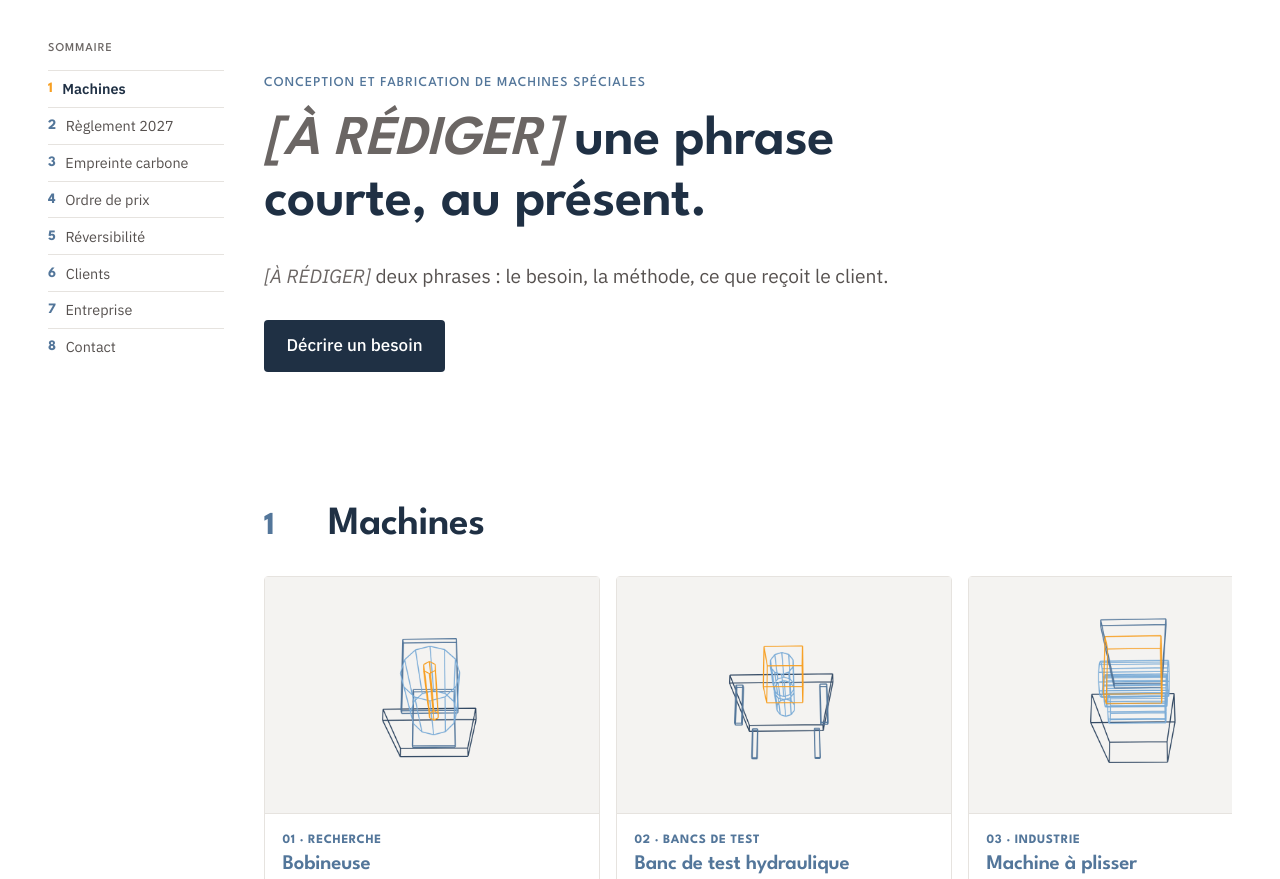
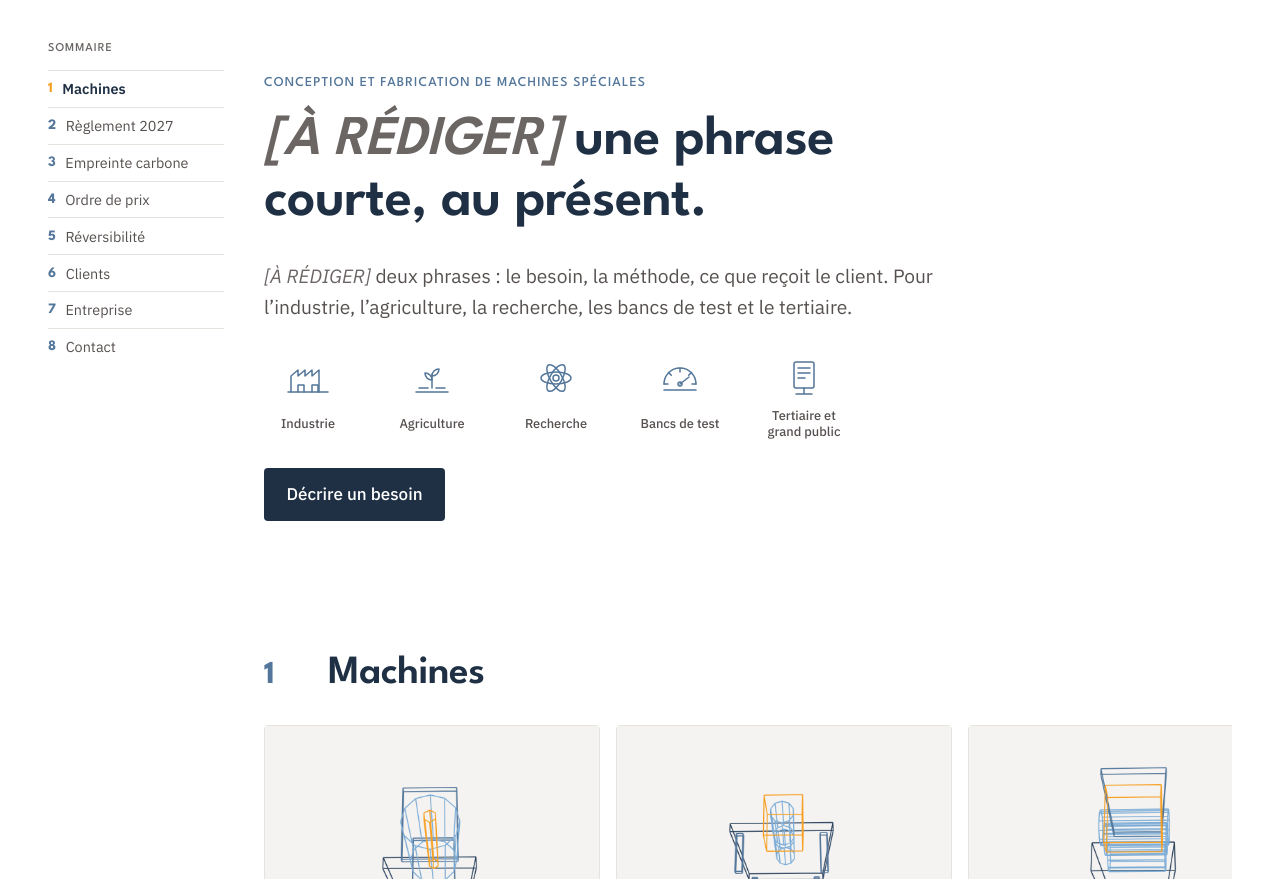
Before and after one commit to automachine-net/automachine-net.github.io, an Astro site: page /maquettes/finale in a window 1280 px wide. Shown: the part 73-952 px from the top of the page. Built offline with nearby package versions, Linux system fonts and the light colour scheme; Astro itself is replaced by a stand-in of ours.

Commit message:
Maquette finale : logos clients, pictogrammes de secteurs dessinés, corrections
- sept logos clients intégrés (droit d'usage confirmé par le dirigeant)
- secteurs annoncés dans l'introduction et rappelés par cinq pictogrammes au trait,
  dessinés dans la palette ; les illustrations fournies sont écartées (hors palette,
  aspect banque d'images exclu par la direction artistique)
- estimateur de prix : pistes d'entrées notées (encombrement, robots, sécurité)
- volumes 3D : la boucle d'animation s'arrête hors écran et quand rien ne bouge
- logos : hauteur fixée pour éviter le saut de mise en page au chargement
- bouton du quiz : « Continuer » sans mention du nombre de questions

```diff
--- /dev/null
+++ b/src/components/IconeSecteur.astro
@@ -0,0 +1,79 @@
+---
+// Pictogrammes de secteurs, dessinés au trait dans la palette Automachine.
+// Choix assumé : les illustrations fournies dans les ressources sont des vectoriels
+// d'aspect « banque d'images », hors palette, que la direction artistique exclut.
+// Ces tracés reprennent le langage filaire des volumes 3D de la page.
+interface Props {
+	secteur: string;
+	taille?: number;
+}
+const { secteur, taille = 48 } = Astro.props;
+---
+
+<svg
+	width={taille}
+	height={taille}
+	viewBox="0 0 48 48"
+	fill="none"
+	stroke="currentColor"
+	stroke-width="1.5"
+	stroke-linecap="round"
+	stroke-linejoin="round"
+	aria-hidden="true"
+	focusable="false"
+>
+	{
+		secteur === 'industrie' && (
+			<>
+				{/* Atelier : toit en dents de scie, lisible même en petit */}
+				<path d="M7 38V22l7-6v6l7-6v6l7-6v6l7-6v22" />
+				<path d="M4 38h40" />
+				<path d="M14 38v-7h6v7M28 38v-7h6v7" />
+			</>
+		)
+	}
+	{
+		secteur === 'agriculture' && (
+			<>
+				{/* Pousse et sillons */}
+				<path d="M24 34V20" />
+				<path d="M24 22c0-4 3-7 7-7 0 4-3 7-7 7Z" />
+				<path d="M24 26c0-4-3-7-7-7 0 4 3 7 7 7Z" />
+				<path d="M8 38h32M11 34h9M28 34h9" />
+			</>
+		)
+	}
+	{
+		secteur === 'recherche' && (
+			<>
+				{/* Atome : laboratoire et recherche */}
+				<circle cx="24" cy="24" r="3" />
+				<ellipse cx="24" cy="24" rx="15" ry="6" />
+				<ellipse cx="24" cy="24" rx="15" ry="6" transform="rotate(60 24 24)" />
+				<ellipse cx="24" cy="24" rx="15" ry="6" transform="rotate(120 24 24)" />
+			</>
+		)
+	}
+	{
+		secteur === 'bancs-de-test' && (
+			<>
+				{/* Cadran de mesure */}
+				<path d="M8 30a16 16 0 0 1 32 0" />
+				<path d="M24 30l9-7" />
+				<circle cx="24" cy="30" r="2" />
+				<path d="M8 30h4M36 30h4M12.5 18.5l2.8 2.8M35.5 18.5l-2.8 2.8M24 14v4" />
+				<path d="M8 36h32" />
+			</>
+		)
+	}
+	{
+		secteur === 'tertiaire' && (
+			<>
+				{/* Borne interactive */}
+				<rect x="14" y="8" width="20" height="26" rx="2" />
+				<path d="M18 14h12M18 19h12M18 24h7" />
+				<path d="M24 34v6M16 40h16" />
+			</>
+		)
+	}
+</svg>
--- a/src/data/maquette.ts
+++ b/src/data/maquette.ts
@@ -32,17 +32,16 @@ export const secteurs = [
 	{ slug: 'tertiaire', nom: 'Tertiaire et grand public' },
 ];
 
-// Logos présents dans le dossier ressources fourni par le dirigeant.
-// Aucun logo n'est publié tant que l'accord d'usage de la marque n'est pas confirmé :
-// la maquette affiche des cadres à la bonne taille portant le nom en texte.
+// Logos fournis par le dirigeant, dont il a confirmé le droit d'usage le 2026-09-02.
+// Fichiers de 200 × 200 px, fond blanc, issus du dossier ressources.
 export const clients = [
-	{ nom: 'Airbus', logo: null },
-	{ nom: 'SNCF', logo: null },
-	{ nom: 'EDF', logo: null },
-	{ nom: 'CEA', logo: null },
-	{ nom: 'Siemens', logo: null },
-	{ nom: 'Faiveley Transport', logo: null },
-	{ nom: 'YOTEQ', logo: null },
+	{ nom: 'Airbus', logo: '/images/clients/airbus.png' },
+	{ nom: 'SNCF', logo: '/images/clients/sncf.png' },
+	{ nom: 'EDF', logo: '/images/clients/edf.png' },
+	{ nom: 'CEA', logo: '/images/clients/cea.png' },
+	{ nom: 'Faiveley Transport', logo: '/images/clients/faiveley-transport.png' },
+	{ nom: 'Filtratech', logo: '/images/clients/filtratech.png' },
+	{ nom: 'Yoteq', logo: '/images/clients/yoteq.png' },
 ];
 
 // Conservé pour les maquettes A, B et C (premières propositions). La maquette finale
--- a/src/pages/maquettes/finale.astro
+++ b/src/pages/maquettes/finale.astro
@@ -5,7 +5,8 @@
 // titré par ce qu'il fait), textes parasites supprimés, section Secteurs remplacée par
 // une bande de clients.
 import Maquette from '../../layouts/Maquette.astro';
-import { navigation, machines, clients, chiffres, dateReglement } from '../../data/maquette';
+import IconeSecteur from '../../components/IconeSecteur.astro';
+import { navigation, machines, secteurs, clients, chiffres, dateReglement } from '../../data/maquette';
 import quiz from '../../../content/quiz/reglement-machines.json';
 
 const sommaire = [
@@ -51,7 +52,20 @@ const article = (r: string) => r.replace(/^art\.\s*/i, 'article ');
 			<section class="ouverture">
 				<p class="surtitre">Conception et fabrication de machines spéciales</p>
 				<h1><span class="a-rediger">[À RÉDIGER]</span> une phrase courte, au présent.</h1>
-				<p class="chapeau"><span class="a-rediger">[À RÉDIGER]</span> deux phrases : le besoin, la méthode, ce que reçoit le client.</p>
+				<p class="chapeau">
+					<span class="a-rediger">[À RÉDIGER]</span> deux phrases : le besoin, la méthode, ce que reçoit
+					le client. Pour l’industrie, l’agriculture, la recherche, les bancs de test et le tertiaire.
+				</p>
+				<ul class="secteurs" aria-label="Secteurs pris en charge">
+					{
+						secteurs.map((s) => (
+							<li>
+								<IconeSecteur secteur={s.slug} />
+								<span>{s.nom}</span>
+							</li>
+						))
+					}
+				</ul>
 				<p class="actions"><a class="bouton" href="/contact">Décrire un besoin</a></p>
 			</section>
 
@@ -84,8 +98,8 @@ const article = (r: string) => r.replace(/^art\.\s*/i, 'article ');
 					<span class="num">2</span>
 					<h2>Serez-vous prêt le 20 janvier 2027 ?</h2>
 					<p class="partie__note">
-						Le règlement (UE) 2023/1230 remplace la directive 2006/42/CE.
-						<strong><span data-echeance={dateReglement}><span data-jours>—</span> jours</span></strong> pour s’y préparer.
+						Le règlement (UE) 2023/1230 remplace la directive 2006/42/CE. Il reste
+						<strong><span data-echeance={dateReglement}> <span data-jours>—</span> jours</span></strong> pour s’y préparer.
 					</p>
 				</header>
 
@@ -112,7 +126,7 @@ const article = (r: string) => r.replace(/^art\.\s*/i, 'article ');
 						}
 					</ol>
 					<p class="quiz__pied">
-						<a class="bouton" href="/outils/quiz-reglement-machines">Continuer, 64 questions</a>
+						<a class="bouton" href="/outils/quiz-reglement-machines">Continuer</a>
 						<span class="note">{quiz.mention}</span>
 					</p>
 				</div>
@@ -156,7 +170,11 @@ const article = (r: string) => r.replace(/^art\.\s*/i, 'article ');
 					<p class="partie__note">Un ordre de grandeur en quelques questions, avant même de nous appeler.</p>
 				</header>
 				<div class="visuel visuel--module">
-					<span>[MODULE À DÉFINIR ENSEMBLE] estimation d’un ordre de prix. Méthode, bornes et avertissements à arrêter avec le dirigeant.</span>
+					<span>
+						[MODULE À DÉFINIR ENSEMBLE] pistes d’entrées évoquées : encombrement de la machine,
+						nombre de robots, niveau de sécurité demandé. Méthode, bornes et avertissements à arrêter
+						avant toute mise en ligne.
+					</span>
 				</div>
 			</section>
 
@@ -185,9 +203,14 @@ const article = (r: string) => r.replace(/^art\.\s*/i, 'article ');
 					<h2>Ils nous ont fait confiance</h2>
 				</header>
 				<ul class="clients">
-					{clients.map((c) => <li><span>{c.nom}</span></li>)}
+					{
+						clients.map((c) => (
+							<li>
+								<img src={c.logo} alt={c.nom} width="200" height="200" loading="lazy" />
+							</li>
+						))
+					}
 				</ul>
-				<p class="a-rediger">[ACCORD À CONFIRMER] les logos ne seront publiés qu’après votre confirmation du droit d’usage de chaque marque. Les cadres ci-dessus montrent l’emplacement et la taille.</p>
 			</section>
 
 			<!-- 7. Entreprise -->
@@ -241,7 +264,8 @@ const article = (r: string) => r.replace(/^art\.\s*/i, 'article ');
 	<script>
 		import { modeles, monterScene } from '../../scripts/filaire';
 
-		// Une scène par carte machine.
+		// Une scène par carte machine. Rotation lente continue, arrêtée dès que le volume sort
+		// de l'écran et pour les visiteurs qui demandent moins d'animation.
 		document.querySelectorAll<HTMLCanvasElement>('[data-cartes] canvas').forEach((c) => {
 			const m = modeles.find((x) => x.slug === c.dataset.slug);
 			if (m) monterScene(c, m, { echelle: 0.2, trait: 1.5 });
@@ -372,10 +396,16 @@ const article = (r: string) => r.replace(/^art\.\s*/i, 'article ');
 	.criteres { padding-left: 1.2rem; font-size: 1.05rem; }
 	.criteres li { margin-bottom: 0.6rem; }
 
+	/* Secteurs : bande de pictogrammes sous l'introduction */
+	.secteurs { list-style: none; margin: 2rem 0 0; padding: 0; display: flex; flex-wrap: wrap; gap: 1.75rem 2.25rem; }
+	.secteurs li { display: grid; justify-items: center; gap: 0.35rem; color: var(--bleu); width: 5.5rem; text-align: center; }
+	.secteurs span { font-size: 0.8rem; font-weight: 500; color: var(--gris); line-height: 1.25; }
+
 	/* Clients */
-	.clients { list-style: none; margin: 0; padding: 0; display: grid; grid-template-columns: repeat(auto-fit, minmax(9rem, 1fr)); gap: 1px; background: var(--gris-moyen); border: 1px solid var(--gris-moyen); }
-	.clients li { background: var(--blanc); display: grid; place-items: center; min-height: 6rem; padding: 1rem; }
-	.clients span { font-family: var(--titres); font-weight: 600; font-size: 1.1rem; color: var(--gris-leger); }
+	.clients { list-style: none; margin: 0; padding: 0; display: grid; grid-template-columns: repeat(auto-fit, minmax(8rem, 1fr)); gap: 1px; background: var(--gris-moyen); border: 1px solid var(--gris-moyen); }
+	.clients li { background: var(--blanc); display: grid; place-items: center; min-height: 7rem; padding: 1rem; }
+	/* Hauteur fixée : la place est réservée avant le chargement, la mise en page ne saute pas. */
+	.clients img { width: 100%; height: 4.5rem; object-fit: contain; }
 
 	/* Entreprise */
 	.partie--sombre { background: var(--bleu-sombre); color: var(--blanc); margin: 0 calc(-1 * clamp(1rem, 4vw, 3rem)); padding-left: clamp(1rem, 4vw, 3rem); padding-right: clamp(1rem, 4vw, 3rem); border-bottom: 0; }
--- a/src/scripts/filaire.ts
+++ b/src/scripts/filaire.ts
@@ -156,9 +156,14 @@ export function monterScene(canvas: HTMLCanvasElement, modele: Modele, options:
 		ctx.globalAlpha = 1;
 	};
 
+	// La boucle ne tourne que s'il y a quelque chose à animer : manipulation en cours,
+	// inertie résiduelle, rotation automatique, ou changement de modèle. Sinon l'image est
+	// figée et le processeur ne fait rien.
 	let visible = true;
+	let anime = false;
+	const besoinDAnimer = () =>
+		visible && (drag || auto || transition < 1 || Math.abs(vx) > 0.0001 || Math.abs(vy) > 0.0001);
 	const boucle = () => {
-		if (visible) {
 		if (!drag) {
 			ay += vy + (auto ? 0.003 : 0);
 			ax = Math.max(-1.2, Math.min(1.2, ax + vx));
@@ -170,13 +175,25 @@ export function monterScene(canvas: HTMLCanvasElement, modele: Modele, options:
 			if (transition >= 0.5) volumes = cible;
 		}
 		rendu();
+		if (besoinDAnimer()) requestAnimationFrame(boucle);
+		else anime = false;
+	};
+	const relancer = () => {
+		if (!anime && besoinDAnimer()) {
+			anime = true;
+			requestAnimationFrame(boucle);
 		}
-		requestAnimationFrame(boucle);
 	};
-	// Pas de rendu hors écran.
-	new IntersectionObserver((e) => { visible = e[0].isIntersecting; }).observe(canvas);
+	// Pas de rendu hors écran ; premier dessin dès que le volume entre dans la vue.
+	new IntersectionObserver((e) => {
+		visible = e[0].isIntersecting;
+		if (visible) {
+			rendu();
+			relancer();
+		}
+	}).observe(canvas);
 
-	const debut = (x: number, y: number) => { drag = true; lx = x; ly = y; canvas.classList.add('actif'); };
+	const debut = (x: number, y: number) => { drag = true; lx = x; ly = y; canvas.classList.add('actif'); relancer(); };
 	const mouvement = (x: number, y: number) => {
 		if (!drag) return;
 		vy = (x - lx) * 0.008;
@@ -184,8 +201,9 @@ export function monterScene(canvas: HTMLCanvasElement, modele: Modele, options:
 		ay += vy;
 		ax = Math.max(-1.2, Math.min(1.2, ax + vx));
 		lx = x; ly = y;
+		relancer();
 	};
-	const fin = () => { drag = false; canvas.classList.remove('actif'); };
+	const fin = () => { drag = false; canvas.classList.remove('actif'); relancer(); };
 	canvas.addEventListener('pointerdown', (e) => { canvas.setPointerCapture(e.pointerId); debut(e.clientX, e.clientY); });
 	canvas.addEventListener('pointermove', (e) => mouvement(e.clientX, e.clientY));
 	canvas.addEventListener('pointerup', fin);
@@ -197,14 +215,17 @@ export function monterScene(canvas: HTMLCanvasElement, modele: Modele, options:
 		else if (e.key === 'ArrowUp') ax = Math.max(-1.2, ax - pas); else if (e.key === 'ArrowDown') ax = Math.min(1.2, ax + pas);
 		else return;
 		e.preventDefault();
+		rendu();
 	});
-	boucle();
+	rendu();
+	relancer();
 
 	return {
 		changer(m: Modele) {
 			if (m.volumes === cible) return;
 			cible = m.volumes;
 			transition = 0;
+			relancer();
 		},
 	};
 }
```
Also changed, not shown: public/images/clients/airbus.png (added), public/images/clients/cea.png (added), public/images/clients/edf.png (added), public/images/clients/faiveley-transport.png (added), public/images/clients/filtratech.png (added), public/images/clients/sncf.png (added), public/images/clients/yoteq.png (added). Lines whose indentation alone changed are shown as unchanged.
